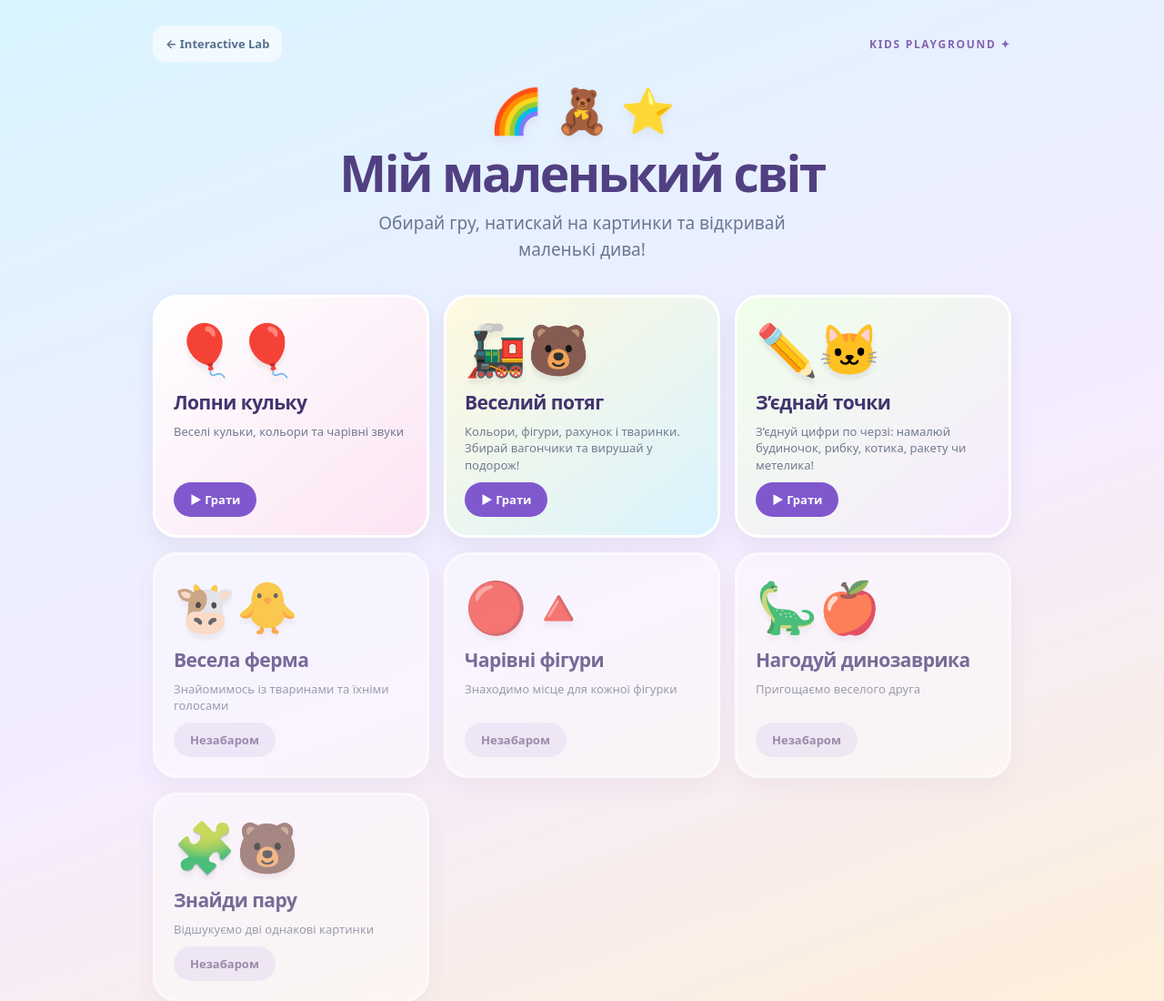
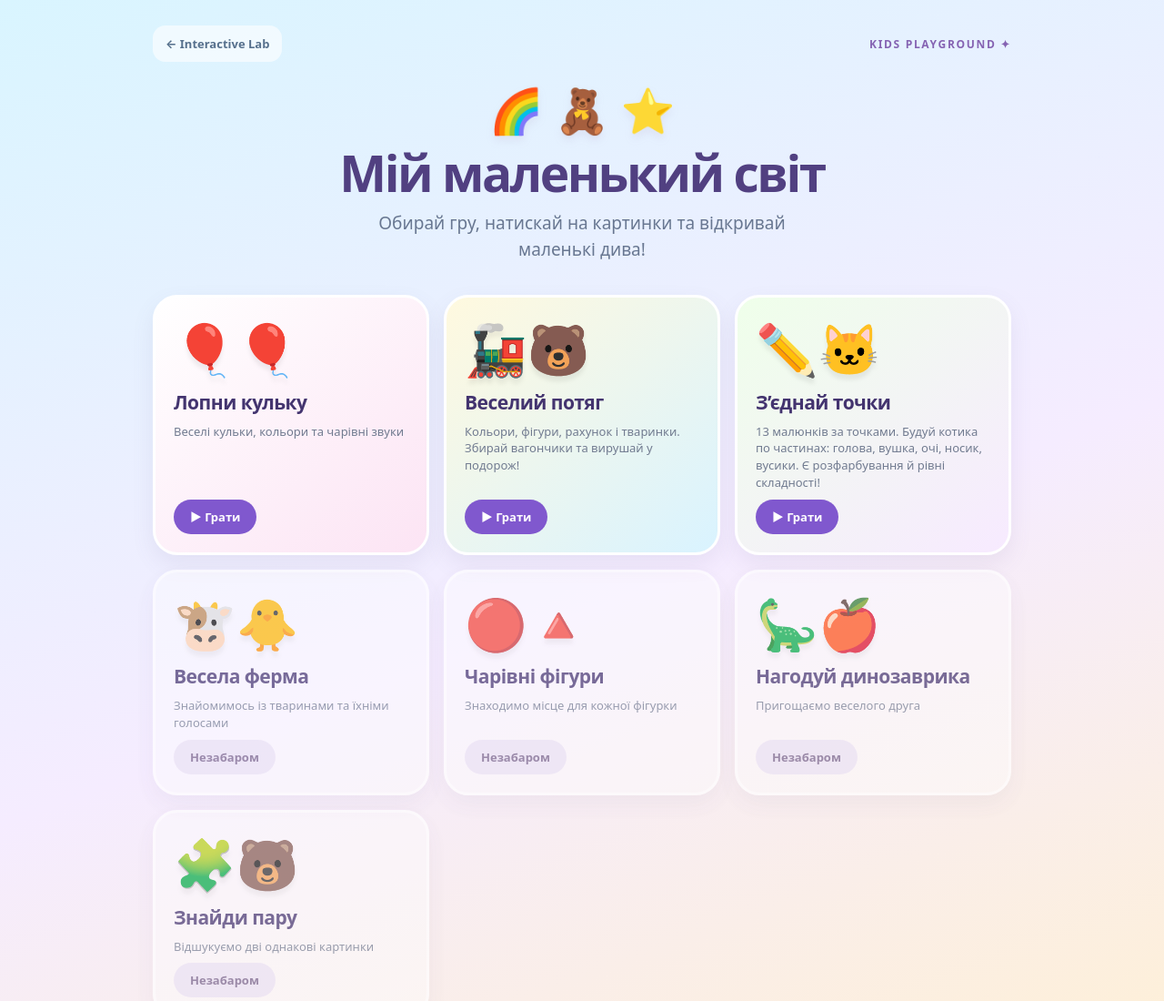
Before and after one commit to kostandovmiha/Interactive-Lab, a plain HTML site: page kids-games/index.html in a window 1280 px wide. Shown: the top 1100 px of the page at 91% size. Drawn offline with Linux system fonts and the light colour scheme.

Commit message:
feat(kids): update staged drawing game card

```diff
--- a/kids-games/index.html
+++ b/kids-games/index.html
@@ -93,7 +93,7 @@ h1{font-size:clamp(31px,6vw,55px);letter-spacing:-.045em;margin:10px 0;color:#51
   <div class="catalog">
     <button class="game-card featured" id="open-balloons"><span class="illustration" aria-hidden="true">🎈🎈</span><strong>Лопни кульку</strong><small>Веселі кульки, кольори та чарівні звуки</small><span class="pill">▶ Грати</span></button>
     <a class="game-card featured" href="./train.html" style="text-decoration:none;background:linear-gradient(140deg,#fff9df,#d9f3ff)"><span class="illustration" aria-hidden="true">🚂🐻</span><strong>Веселий потяг</strong><small>Кольори, фігури, рахунок і тваринки. Збирай вагончики та вирушай у подорож!</small><span class="pill">▶ Грати</span></a>
-    <a class="game-card featured" href="./dots.html" style="text-decoration:none;background:linear-gradient(140deg,#efffea,#f7eaff)"><span class="illustration" aria-hidden="true">✏️🐱</span><strong>З’єднай точки</strong><small>З’єднуй цифри по черзі: намалюй будиночок, рибку, котика, ракету чи метелика!</small><span class="pill">▶ Грати</span></a>
+    <a class="game-card featured" href="./dots.html" style="text-decoration:none;background:linear-gradient(140deg,#efffea,#f7eaff)"><span class="illustration" aria-hidden="true">✏️🐱</span><strong>З’єднай точки</strong><small>13 малюнків за точками. Будуй котика по частинах: голова, вушка, очі, носик, вусики. Є розфарбування й рівні складності!</small><span class="pill">▶ Грати</span></a>
     <article class="game-card preview"><span class="illustration" aria-hidden="true">🐮🐥</span><strong>Весела ферма</strong><small>Знайомимось із тваринами та їхніми голосами</small><span class="pill">Незабаром</span></article>
     <article class="game-card preview"><span class="illustration" aria-hidden="true">🔴🔺</span><strong>Чарівні фігури</strong><small>Знаходимо місце для кожної фігурки</small><span class="pill">Незабаром</span></article>
     <article class="game-card preview"><span class="illustration" aria-hidden="true">🦕🍎</span><strong>Нагодуй динозаврика</strong><small>Пригощаємо веселого друга</small><span class="pill">Незабаром</span></article>
```
